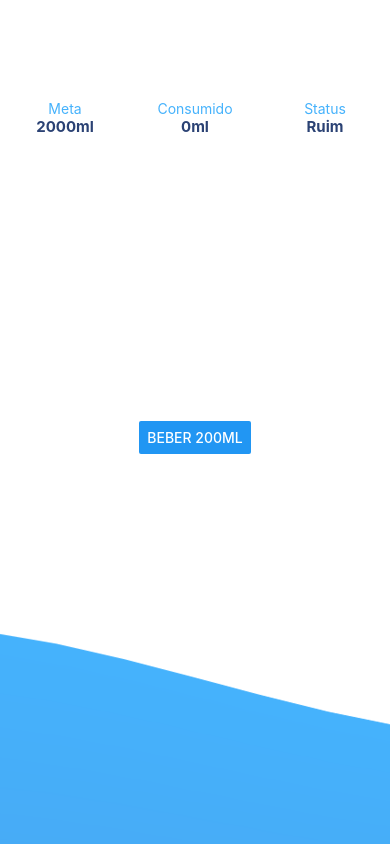
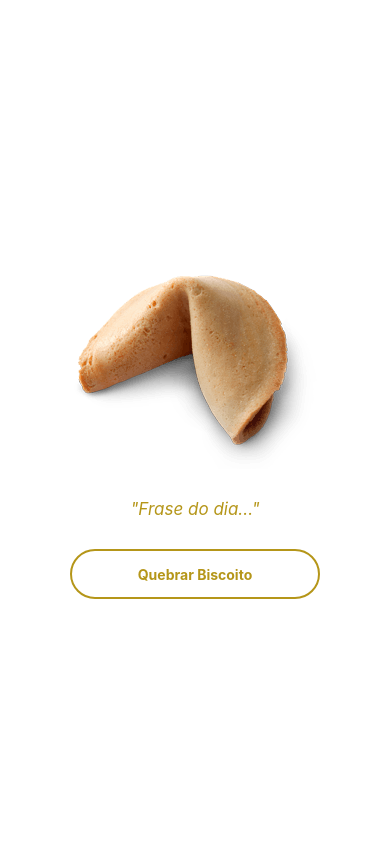
Before and after one commit to MauricioDessuy/ReactNativeBase, a React Native app in the folder ReactNativeBase/: screen / in a window 390 px wide. Shown: the top 844 px of the page. Built offline with nearby package versions, Linux system fonts and the light colour scheme.

Commit message:
created lucky cookie app

```diff
--- a/ReactNativeBase/App.js
+++ b/ReactNativeBase/App.js
@@ -1,70 +1,75 @@
 import React, { Component } from 'react';
 
-import { Text, View, StyleSheet, Button, Image, TextInput, Alert, ImageBackground } from 'react-native';
+import { Text, View, StyleSheet, Button, Image, TextInput, Alert, ImageBackground, TouchableOpacity } from 'react-native';
+
+class Botao extends Component {
+
+  constructor(props) {
+    super(props);
+    this.state = {
+
+    };
+    this.styles = StyleSheet.create({
+      botao: {
+        width: 250,
+        height: 50,
+        borderWidth: 2,
+        borderColor: props.color,
+        backgroundColor: 'transparent',
+        borderRadius: 25
+      },
+      botaoArea: {
+        flex: 1,
+        flexDirection: 'row',
+        justifyContent: 'center',
+        alignItems: 'center'
+      },
+      botaoText: {
+        color: props.color,
+        fontSize: 14,
+        fontWeight: 'bold'
+      }
+    });
+  }
+
+  render () {
+    return (
+      <TouchableOpacity style={this.styles.botao}
+        onPress={this.props.onPress}>
+        <View style={this.styles.botaoArea}>
+          <Text style={this.styles.botaoText}>{this.props.text}</Text>
+        </View>
+      </TouchableOpacity>
+    );
+  }
+}
 
 export default class PrimeiroProjeto extends Component {
 
   constructor(props) {
     super(props);
     this.state = {
-      consumido: 0,
-      status: 'Ruim',
-      pct: 0
-    }
-    this.addCopo = this.addCopo.bind(this);
-    this.atualizar = this.atualizar.bind(this);
+      frase: 'Frase do dia...'
+    };
+    this.frases = ['A vida trará coisas boas se tiveres paciência.', 'Demonstre amor e alegria em todas as oportunidades e verás que a paz nasce dentro de você.', 'Não compense na ira o que lhe falta na razão.', 'Defeitos e virtudes são apenas dois lados da mesma moeda.', 'A maior de todas as torres começa no solo.', 'Não há que ser forte. Há que ser flexível.', 'Gente todo dia arruma os cabelos, por que não o coração?'];
+
+    this.quebrarBiscoito = this.quebrarBiscoito.bind(this);
   }
 
-  atualizar() {
+  quebrarBiscoito() {
     let s = this.state;
-    s.pct = Math.floor(parseInt(((s.consumido / 2000) * 100)));
-    if (s.pct >= 100) {
-      s.status = "Bom";
-    } else {
-      s.status = "Ruim";
-    }
+    let r = Math.floor(Math.random() * this.frases.length);
+    s.frase = this.frases[r];
     this.setState(s);
-  }
-
-  addCopo() {
-    let s = this.state;
-    s.consumido += 200;
-    this.setState(s);
-    this.atualizar();
   }
 
   render() {
 
     return (
       <View style={styles.body}>
-        <ImageBackground source={require('./assets/waterbg.png')}
-          style={styles.bgimage}>
-          <View>
-            <View style={styles.infoArea}>
-              <View style={styles.area}>
-                <Text style={styles.areaTitulo}>Meta</Text>
-                <Text style={styles.areaDado}>2000ml</Text>
-              </View>
-              <View style={styles.area}>
-                <Text style={styles.areaTitulo}>Consumido</Text>
-                <Text style={styles.areaDado}>{this.state.consumido}ml</Text>
-              </View>
-              <View style={styles.area}>
-                <Text style={styles.areaTitulo}>Status</Text>
-                <Text style={styles.areaDado}>{this.state.status}</Text>
-              </View>
-            </View>
-
-            <View style={styles.pctArea}>
-              <Text style={styles.pctTexto}>{this.state.pct}%</Text>
-            </View>
-
-            <View style={styles.btnArea}>
-              <Button title="Beber 200ml"
-                onPress={this.addCopo}/>
-            </View>
-          </View>
-        </ImageBackground>
+        <Image source={require('./assets/cookie.png')}/>
+        <Text style={styles.texto}>"{this.state.frase}"</Text>
+        <Botao color='#B59619' text="Quebrar Biscoito" onPress={this.quebrarBiscoito}/>
       </View>
     );
   }
@@ -75,40 +80,14 @@
   body: {
     flex: 1,
     paddingTop: 30,
-
-  },
-  bgimage: {
-    flex: 1,
-    width: null
-  },
-  infoArea: {
-    flex: 1,
-    flexDirection: 'row',
-    marginTop: 70
-  },
-  area: {
-    flex: 1,
+    justifyContent: 'center',
     alignItems: 'center'
   },
-  areaTitulo: {
-    color: '#45b2Fc'
-  },
-  areaDado: {
-    color: '#2b4274',
-    fontSize: 15,
-    fontWeight: 'bold'
-  },
-  pctArea: {
-    marginTop: 170,
-    alignItems: 'center'
-  },
-  pctTexto: {
-    fontSize: 70,
-    color: '#FFFFFF',
-    backgroundColor: 'transparent'
-  },
-  btnArea: {
-    marginTop: 30,
-    alignItems: 'center'
+  texto: {
+    fontSize: 17,
+    color: '#B59619',
+    margin: 30,
+    fontStyle: 'italic',
+    textAlign: 'center'
   }
 });
```
Also changed, not shown: ReactNativeBase/Water.js (added, +114 -0 lines), ReactNativeBase/assets/cookie.png (added).
